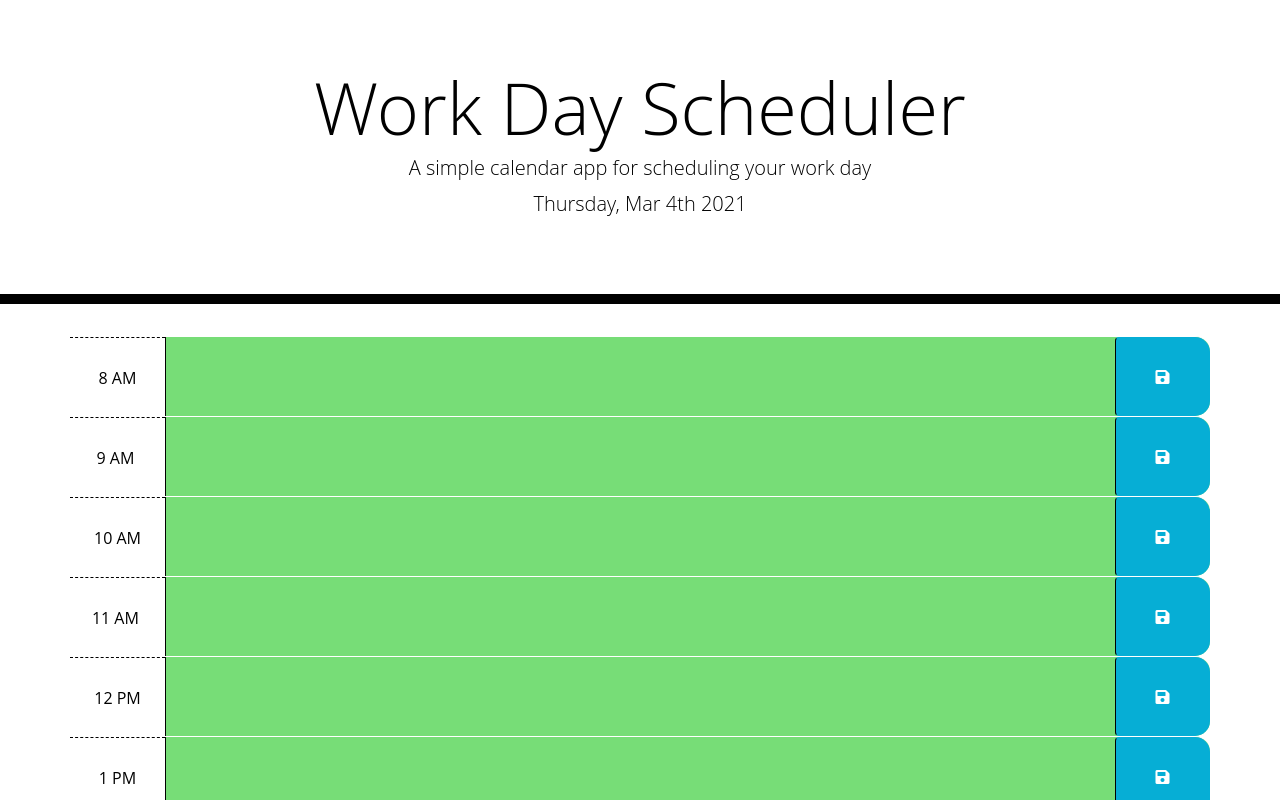
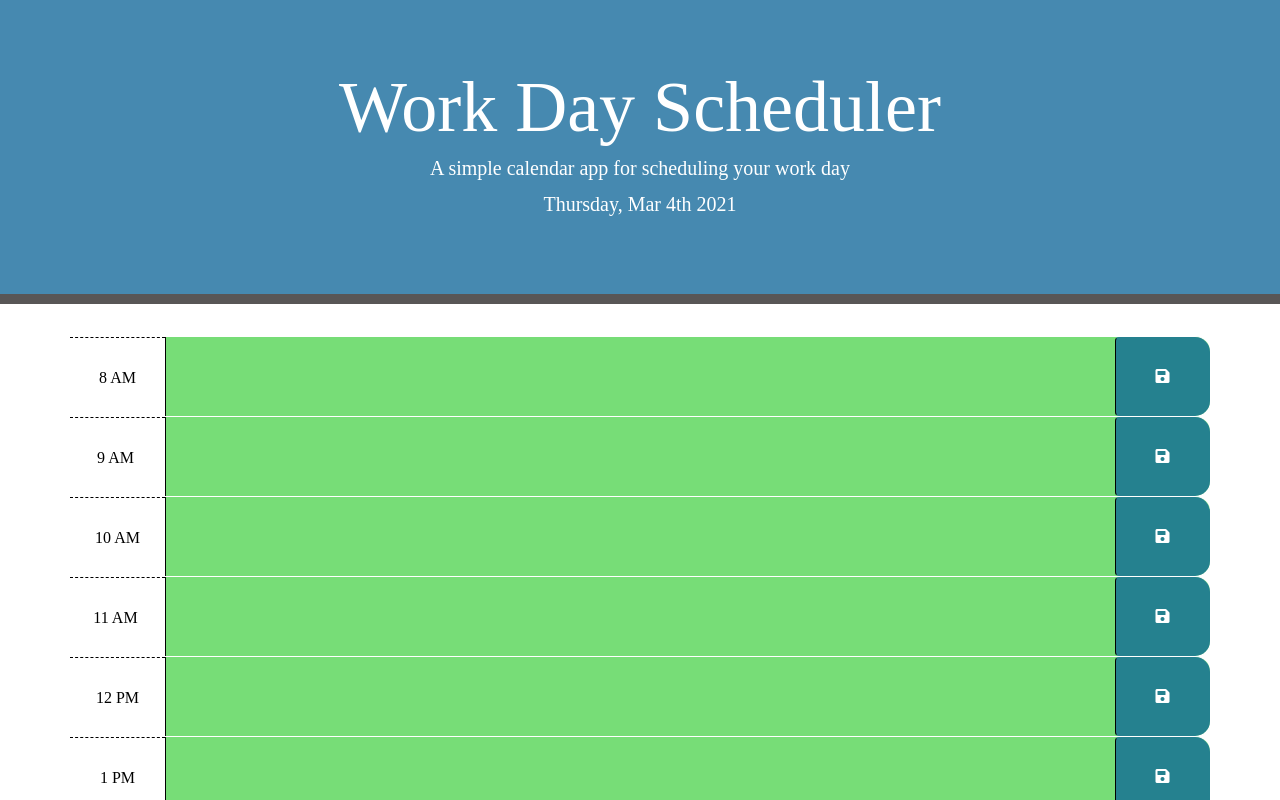
Before and after one commit to Ofarrell23/-05-Third-Party-APIs-Work-Day-Scheduler, a plain HTML site: page index.html in a window 1280 px wide. Shown: the top 800 px of the page. Drawn offline with nearby package versions, Linux system fonts and the light colour scheme.

Commit message:
CSS style changes

```diff
--- a/style.css
+++ b/style.css
@@ -1,6 +1,6 @@
 
 body {
-  font-family: "Open Sans", sans-serif;
+  font-family: "Franklin Goth";
   font-size: 16px;
   line-height: 1;
 }
@@ -16,10 +16,10 @@ textarea {
 
 .jumbotron {
   text-align: center;
-  background-color: transparent;
-  color: black;
+  background-color:rgba(13, 101, 151, 0.76);
+  color: rgb(255, 255, 255);
   border-radius: 0;
-  border-bottom: 10px solid black;
+  border-bottom: 10px solid rgb(88, 86, 86);
 }
 
 .description {
@@ -62,7 +62,7 @@ textarea {
   border-left: 1px solid black;
   border-top-right-radius: 15px;
   border-bottom-right-radius: 15px;
-  background-color: #06aed5;
+  background-color:rgba(13, 101, 151, 0.76);
   color: white;
 }
 
```
Also changed, not shown: 1 other file.
